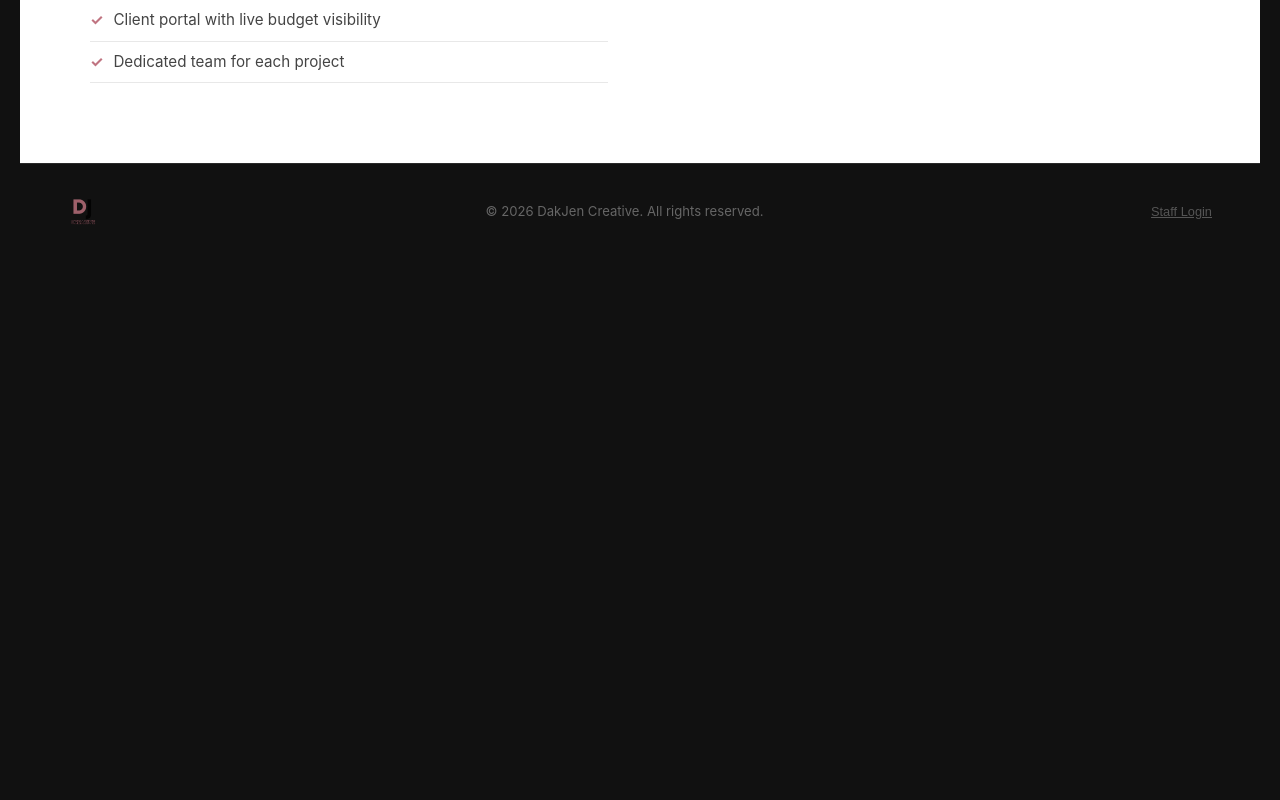
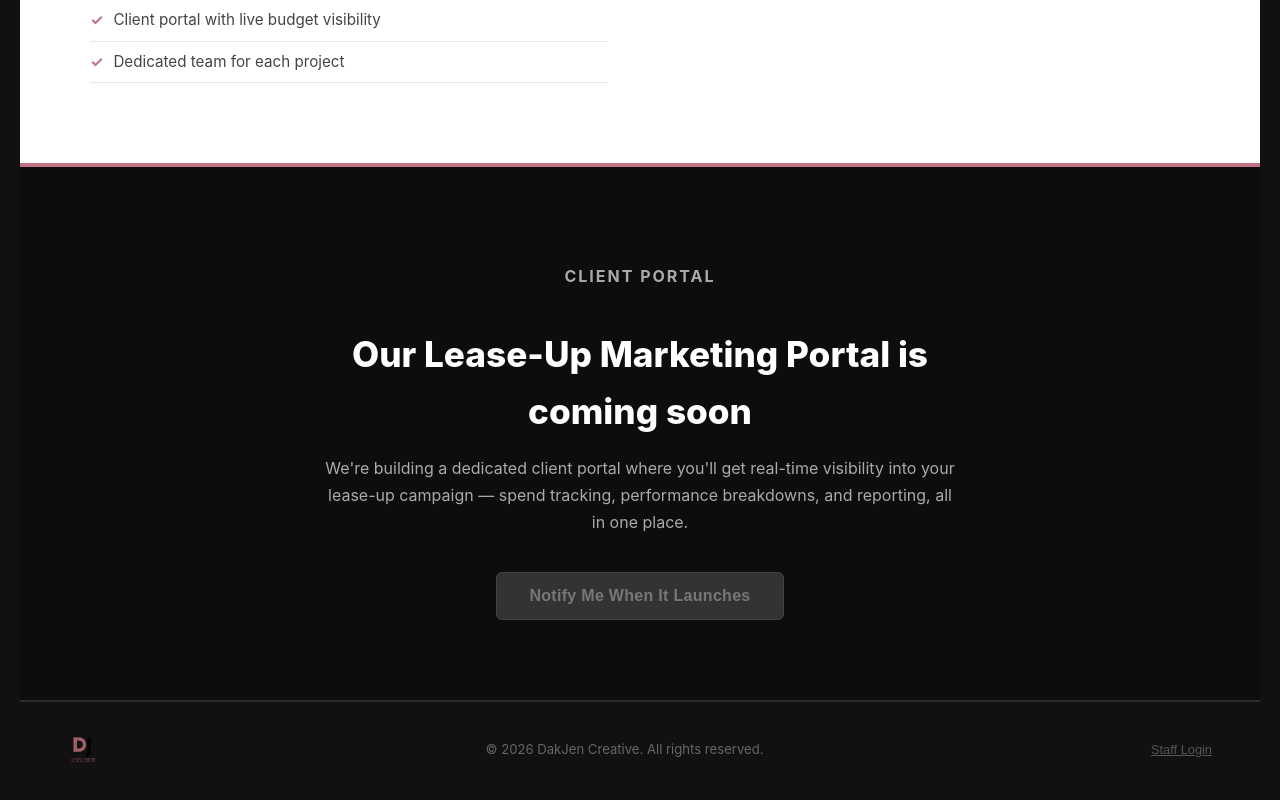
Before and after one commit to dakjen/marketingportal1, a React (Create React App) app: page /intro in a window 1280 px wide. Shown: the part 2349-3149 px from the top of the page. Before the commit the page ends 2627 px from the top, so only its background shows below. Built offline with nearby package versions, Linux system fonts and the light colour scheme; no server answers.

Commit message:
feat: add coming soon client portal section to landing page
Co-Authored-By: Claude Sonnet 4.6 <noreply@anthropic.com>

```diff
--- a/src/IntroScreen.css
+++ b/src/IntroScreen.css
@@ -293,28 +293,44 @@
   letter-spacing: 0.5px;
 }
 
-/* ─── CTA Banner ────────────────────────────────────────────── */
-.landing-cta-banner {
-  background-color: #000;
+/* ─── Coming Soon ───────────────────────────────────────────── */
+.landing-coming-soon {
+  background-color: #0d0d0d;
   padding: 80px 48px;
   text-align: center;
   border-top: 4px solid #c07481;
+  border-bottom: 1px solid #2a2a2a;
 }
 
-.landing-cta-inner h2 {
+.landing-coming-soon-inner {
+  max-width: 640px;
+  margin: 0 auto;
+}
+
+.landing-coming-soon-inner h2 {
   font-size: clamp(1.6rem, 3vw, 2.2rem);
   font-weight: 800;
   color: #fff;
   margin: 0 0 16px;
 }
 
-.landing-cta-inner p {
+.landing-coming-soon-inner p {
   color: #aaa;
   font-size: 1rem;
-  margin-bottom: 32px;
-  max-width: 540px;
-  margin-left: auto;
-  margin-right: auto;
+  line-height: 1.7;
+  margin-bottom: 36px;
+}
+
+.landing-coming-soon-btn {
+  background-color: #333;
+  color: #777;
+  border: 1px solid #444;
+  padding: 14px 32px;
+  border-radius: 6px;
+  font-size: 1rem;
+  font-weight: 600;
+  cursor: not-allowed;
+  letter-spacing: 0.3px;
 }
 
 /* ─── Footer ────────────────────────────────────────────────── */
--- a/src/IntroScreen.js
+++ b/src/IntroScreen.js
@@ -122,6 +122,18 @@ function IntroScreen() {
         </div>
       </section>
 
+      {/* COMING SOON */}
+      <section className="landing-coming-soon">
+        <div className="landing-container landing-coming-soon-inner">
+          <p className="landing-section-eyebrow landing-section-eyebrow--light">Client Portal</p>
+          <h2>Our Lease-Up Marketing Portal is coming soon</h2>
+          <p>We're building a dedicated client portal where you'll get real-time visibility into your lease-up campaign — spend tracking, performance breakdowns, and reporting, all in one place.</p>
+          <button className="landing-coming-soon-btn" disabled>
+            Notify Me When It Launches
+          </button>
+        </div>
+      </section>
+
       {/* FOOTER */}
       <footer className="landing-footer">
         <img src={DjCreativeLogo} alt="DakJen Creative" className="landing-footer-logo" />
```
